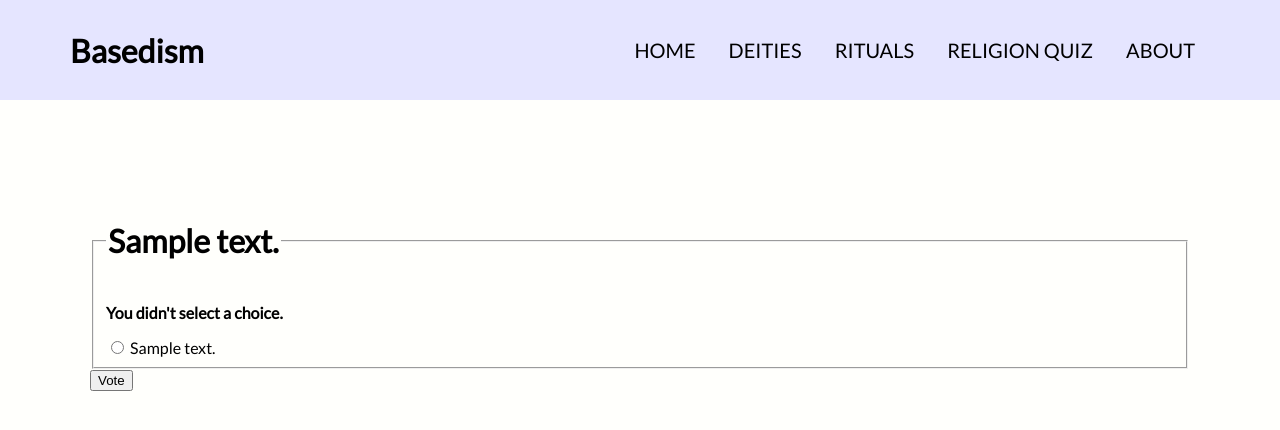
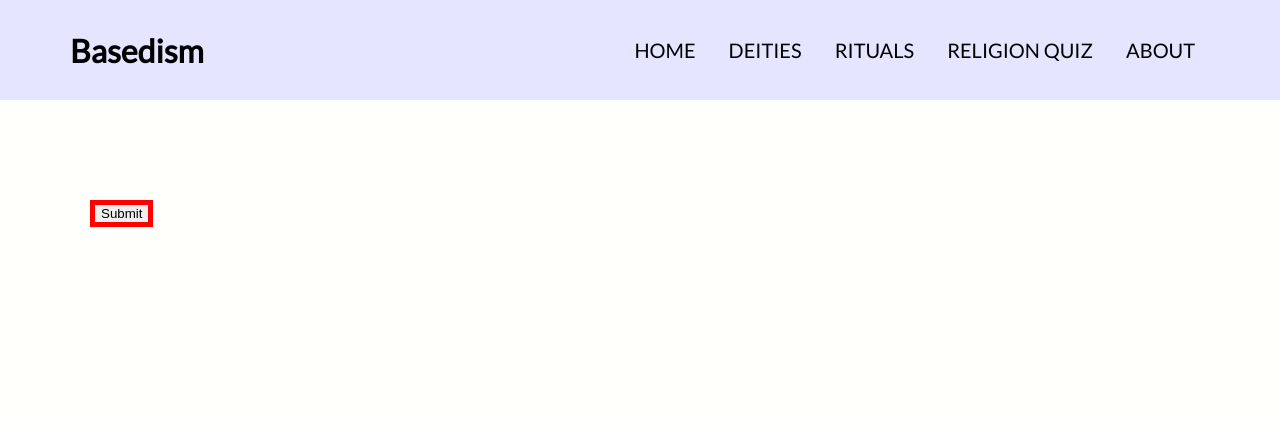
Before and after one commit to ovandermeer/RS-Website, a Django app: page /polls/1/vote/ in a window 1280 px wide. Shown: the top 430 px of the page. Run offline with Django 4.2, Linux system fonts and the light colour scheme; tables that the repository leaves empty hold one stand-in row (values such as "Sample post").

Commit message:
Testing collect static

```diff
--- a/main/static/main/css/styles.css
+++ b/main/static/main/css/styles.css
@@ -94,3 +94,7 @@
 }
 
 /*=============== About ===============*/
+
+/*=quiz=*/
+
+.myForm input {display:block; border: red 5px solid}
--- a/polls/templates/polls/detail.html
+++ b/polls/templates/polls/detail.html
@@ -28,24 +28,30 @@
   <div class="wrapper">
     <div class="home" id="home">
 
-<form action="{% url 'polls:vote' question.id %}" method="post" style="width: 100%">
-{% csrf_token %}
-<fieldset>
-    <legend><h1>{{ question.question_text }}</h1></legend>
-    {% if error_message %}<p><strong>{{ error_message }}</strong></p>{% endif %}
-    {% for choice in question.choice_set.all %}
-        <input type="radio" name="choice" id="choice{{ forloop.counter }}" value="{{ choice.id }}">
-        <label for="choice{{ forloop.counter }}">{{ choice.choice_text }}</label><br>
-    {% endfor %}
-</fieldset>
-<input type="submit" value="Vote">
-</form>
+{#<form action="{% url 'polls:vote' question.id %}" method="post" style="width: 100%">#}
+{#{% csrf_token %}#}
+{#<fieldset>#}
+{#    <legend><h1>{{ question.question_text }}</h1></legend>#}
+{#    {% if error_message %}<p><strong>{{ error_message }}</strong></p>{% endif %}#}
+{#    {% for choice in question.choice_set.all %}#}
+{#        <input type="radio" name="choice" id="choice{{ forloop.counter }}" value="{{ choice.id }}">#}
+{#        <label for="choice{{ forloop.counter }}">{{ choice.choice_text }}</label><br>#}
+{#    {% endfor %}#}
+{#</fieldset>#}
+{#<input type="submit" value="Vote">#}
+{#</form>#}
 {#        <ul>#}
 {#{% for choice in question.choice_set.all %}#}
 {#    <li>{{ choice.choice_text }}</li>#}
 {#{% endfor %}#}
 {#</ul>#}
-
+<div class="myForm">
+        <form action="/your-name/" method="post">
+            {% csrf_token %}
+            {{ form }}
+            <input type="submit" value="Submit">
+        </form>
+</div>
     </div>
   </div>
 </body>
--- a/polls/urls.py
+++ b/polls/urls.py
@@ -5,7 +5,8 @@
 app_name = 'polls'
 urlpatterns = [
      path('', views.IndexView.as_view(), name='index'),
-     path('<int:pk>/', views.DetailView.as_view(), name='detail'),
+     #path('<int:pk>/', views.DetailView.as_view(), name='detail'),
      path('<int:pk>/results/', views.ResultsView.as_view(), name='results'),
      path('<int:question_id>/vote/', views.vote, name='vote'),
+     path('form/', views.get_name, name="form")
 ]
--- a/polls/views.py
+++ b/polls/views.py
@@ -4,8 +4,7 @@
 from django.views import generic
 from django.utils import timezone
 
-from .models import Choice, Question
-
+from .models import Choice, Question, ResponseForm
 
 class IndexView(generic.ListView):
     template_name = 'polls/index.html'
@@ -30,15 +29,6 @@
 class ResultsView(generic.DetailView):
     model = Question
     template_name = 'polls/results.html'
-
-
-class IndexView(generic.ListView):
-    template_name = 'polls/index.html'
-    context_object_name = 'latest_question_list'
-
-    def get_queryset(self):
-        """Return the last five published questions."""
-        return Question.objects.order_by('-pub_date')[:5]
 
 
 def vote(request, question_id):
@@ -68,3 +58,22 @@
     return Question.objects.filter(
         pub_date__lte=timezone.now()
     ).order_by('-pub_date')[:5]
+
+
+def get_name(request):
+    # if this is a POST request we need to process the form data
+    if request.method == 'POST':
+        # create a form instance and populate it with data from the request:
+        form = ResponseForm(request.POST)
+        # check whether it's valid:
+        if form.is_valid():
+            # process the data in form.cleaned_data as required
+            # ...
+            # redirect to a new URL:
+            return HttpResponseRedirect('/thanks/')
+
+    # if a GET (or any other method) we'll create a blank form
+    else:
+        form = ResponseForm()
+
+    return render(request, 'polls/detail.html', {'form': form})
```
